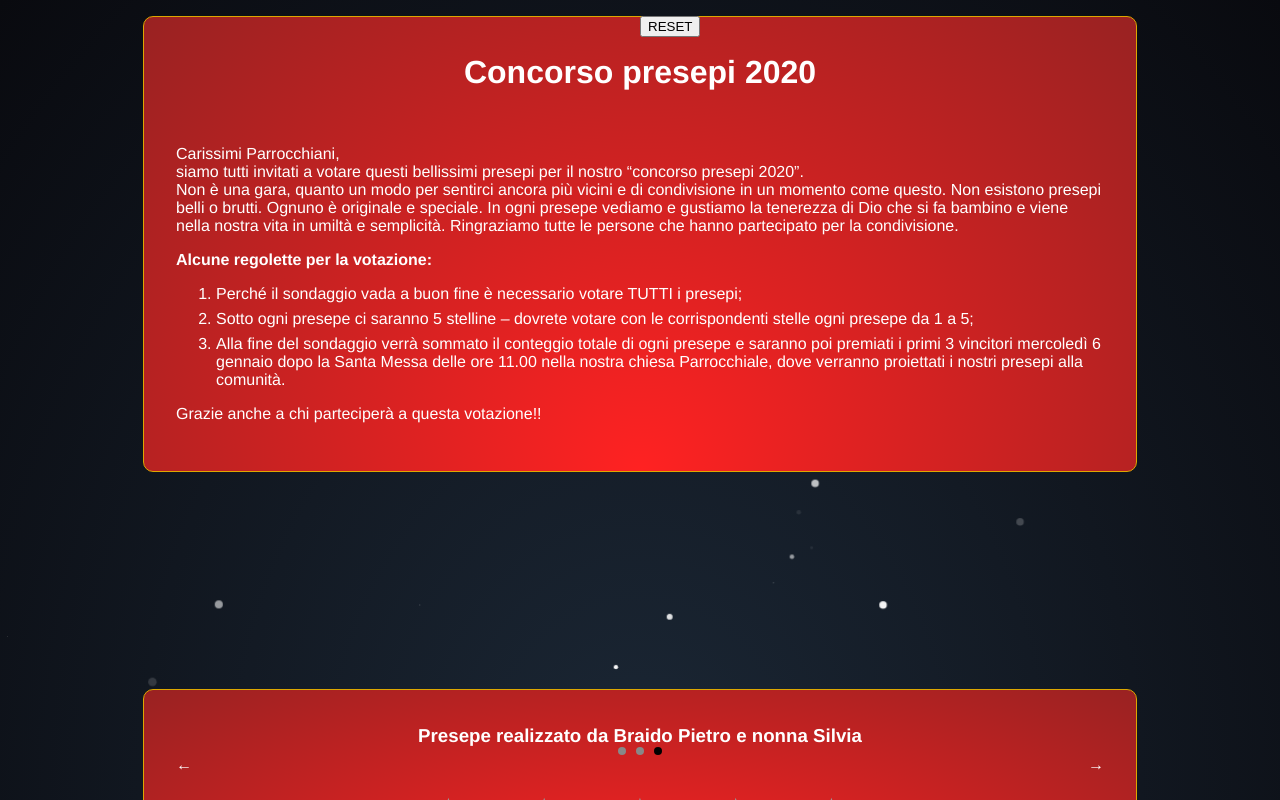
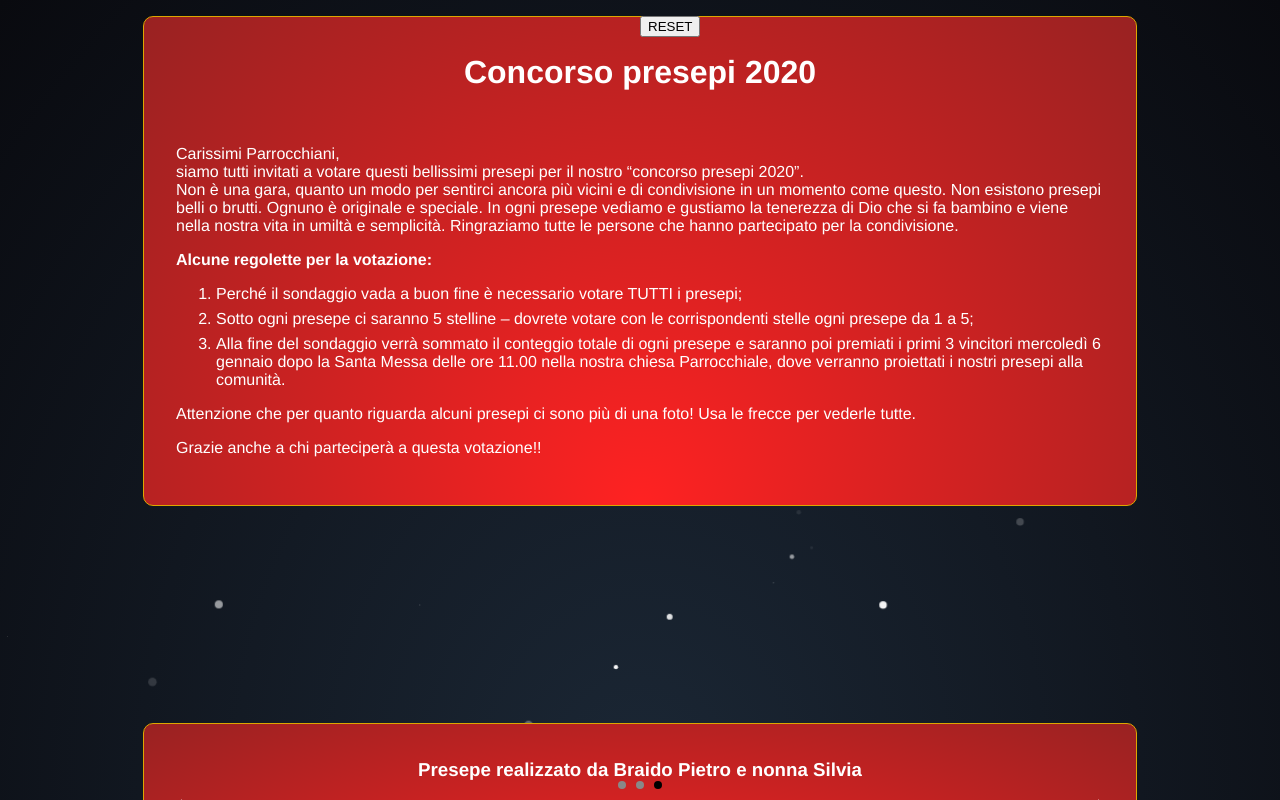
Before and after one commit to nicolatoscan/concorso-presepi-2020, a Vue app: page /#/ in a window 1280 px wide. Shown: the top 800 px of the page. Built offline with nearby package versions, Linux system fonts and the light colour scheme.

Commit message:
description edit

```diff
--- a/src/views/Home.vue
+++ b/src/views/Home.vue
@@ -15,6 +15,7 @@
           <li>Sotto ogni presepe ci saranno 5 stelline – dovrete votare con le corrispondenti stelle ogni presepe da 1 a 5;</li>
           <li>Alla fine del sondaggio verrà sommato il conteggio totale di ogni presepe e saranno poi premiati i primi 3 vincitori mercoledì 6 gennaio dopo la Santa Messa delle ore 11.00 nella nostra chiesa Parrocchiale, dove verranno proiettati i nostri presepi alla comunità.</li>
         </ol>
+        <p>Attenzione che per quanto riguarda alcuni presepi ci sono più di una foto! Usa le frecce per vederle tutte.</p>
         <p>Grazie anche a chi parteciperà a questa votazione!!</p>
       </div>
     </header>
```
